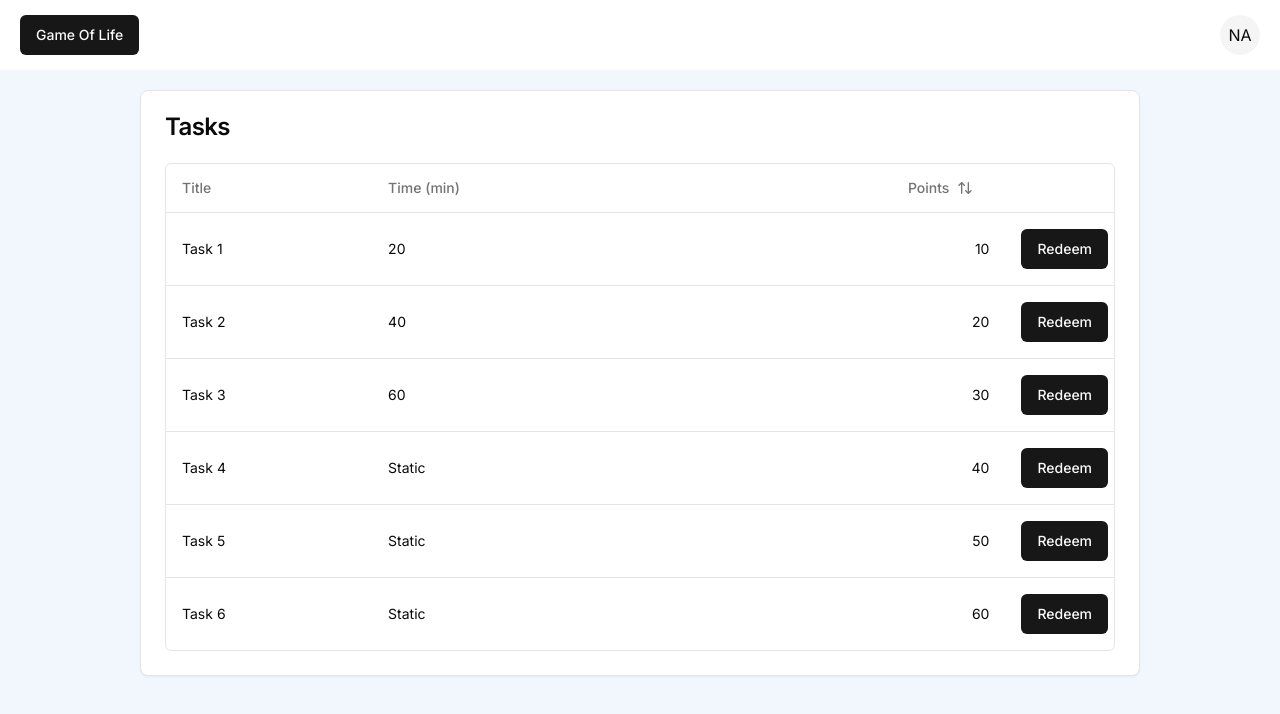
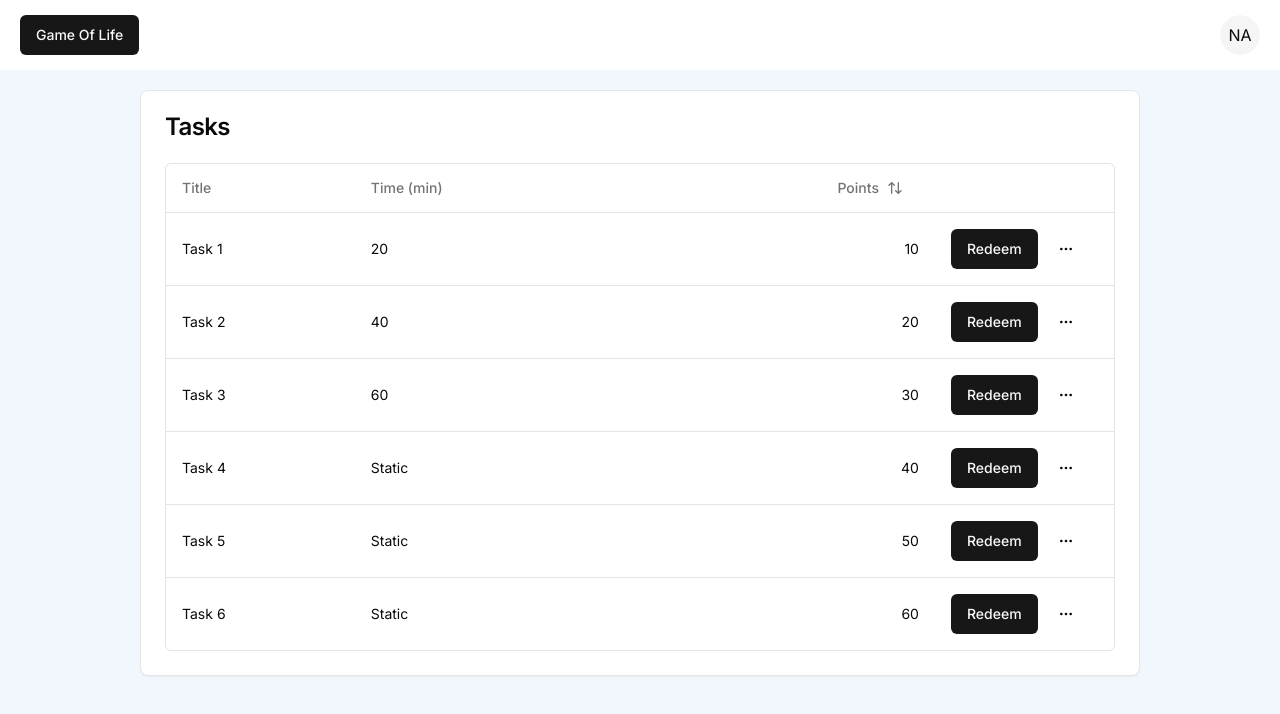
Before and after one commit to Fables7/Game-of-Life, a Next.js app: page /tasks in a window 1280 px wide. Shown: the top 714 px of the page. Built offline with nearby package versions, Linux system fonts and the light colour scheme.

Commit message:
Added actions to tasks

```diff
--- a/app/tasks/columns.tsx
+++ b/app/tasks/columns.tsx
@@ -3,6 +3,15 @@
 import { ColumnDef } from "@tanstack/react-table";
 import { Button } from "@/components/ui/button";
 import { ArrowUpDown, MoreHorizontal } from "lucide-react";
+
+import {
+  DropdownMenu,
+  DropdownMenuContent,
+  DropdownMenuItem,
+  DropdownMenuLabel,
+  DropdownMenuSeparator,
+  DropdownMenuTrigger,
+} from "@/components/ui/dropdown-menu";
 
 export type Task = {
   id: number;
@@ -41,7 +50,7 @@
   },
   {
     id: "redeem",
-    cell: ({ row }) => {
+    cell: () => {
       return (
         <div className="w-2">
           <Button>Redeem</Button>
@@ -49,4 +58,29 @@
       );
     },
   },
+  {
+    id: "actions",
+    cell: () => {
+
+
+      return (
+        <div className="w-0">
+          <DropdownMenu>
+            <DropdownMenuTrigger asChild>
+              <Button variant="ghost" className="h-8 w-8 p-0">
+                <span className=" sr-only">Open menu</span>
+                <MoreHorizontal className="h-4 w-4" />
+              </Button>
+            </DropdownMenuTrigger>
+            <DropdownMenuContent align="end">
+              <DropdownMenuLabel>Actions</DropdownMenuLabel>
+              <DropdownMenuSeparator />
+              <DropdownMenuItem>Edit</DropdownMenuItem>
+              <DropdownMenuItem>Delete</DropdownMenuItem>
+            </DropdownMenuContent>
+          </DropdownMenu>
+        </div>
+      );
+    },
+  },
 ];
```
